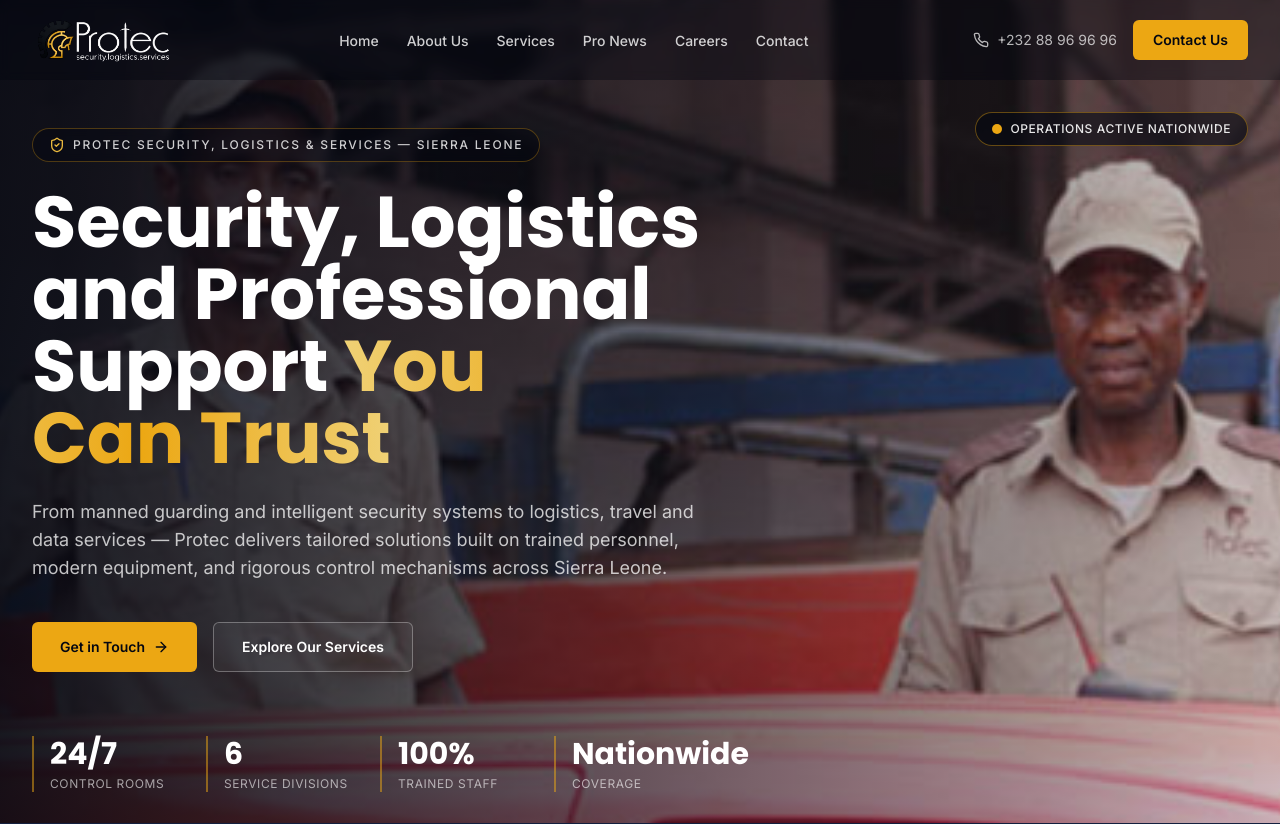
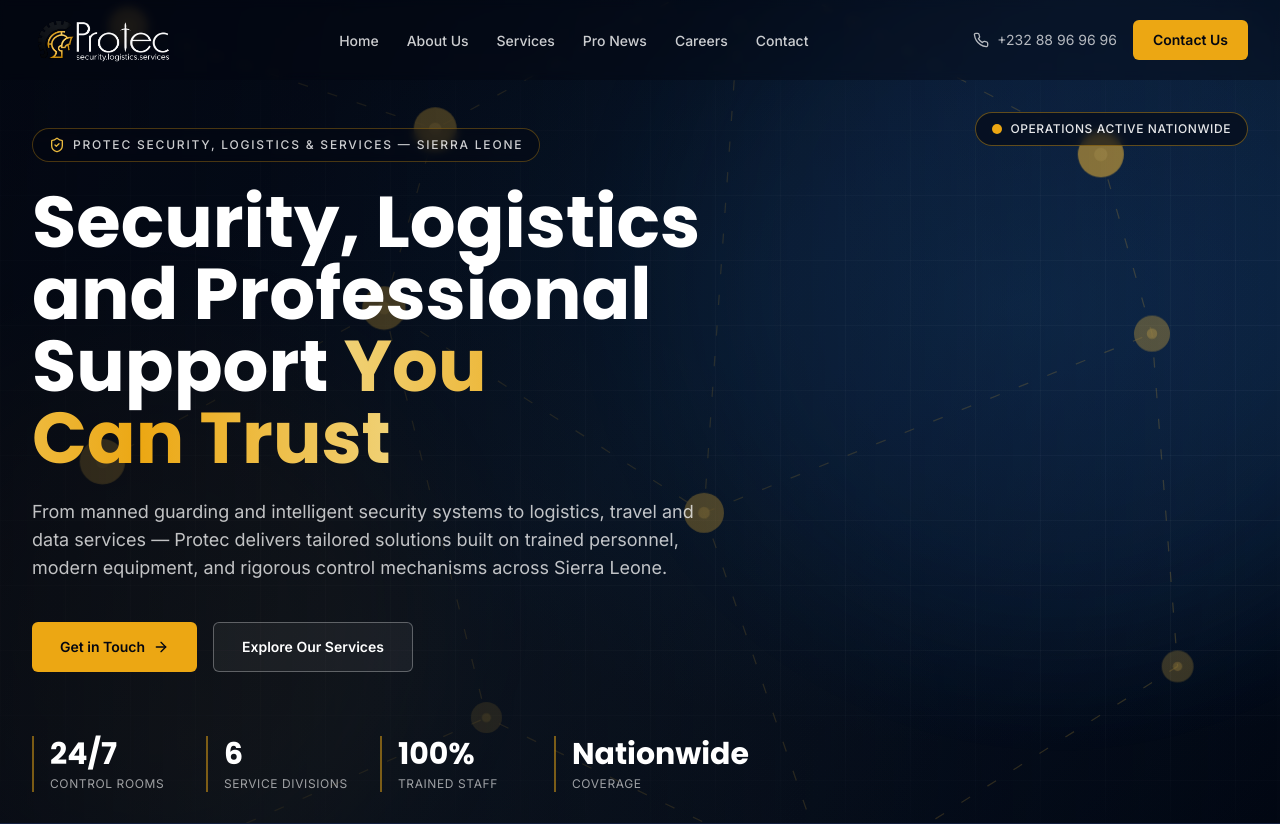
Before and after one commit to araia01/protec-security-website, a Next.js app: page / in a window 1280 px wide. Shown: the top 824 px of the page. Built offline with nearby package versions, Linux system fonts and the light colour scheme.

Commit message:
Replace hero slideshow with animated security network

```diff
--- a/app/globals.css
+++ b/app/globals.css
@@ -255,3 +255,109 @@
 ::-webkit-scrollbar-thumb:hover {
   background: hsl(var(--gold-600));
 }
+
+/* =========================================
+   PROTEC DIGITAL SECURITY NETWORK
+   Hero background animations
+========================================= */
+
+.protec-network-bg {
+  background:
+    radial-gradient(
+      ellipse at 80% 35%,
+      rgba(20, 65, 105, 0.42),
+      transparent 55%
+    ),
+    radial-gradient(
+      ellipse at 15% 85%,
+      rgba(212, 160, 40, 0.08),
+      transparent 50%
+    ),
+    linear-gradient(
+      135deg,
+      #030916 0%,
+      #08172b 50%,
+      #020712 100%
+    );
+}
+
+.protec-network-grid {
+  background-image:
+    linear-gradient(rgba(255, 255, 255, 0.035) 1px, transparent 1px),
+    linear-gradient(90deg, rgba(255, 255, 255, 0.035) 1px, transparent 1px);
+
+  background-size: 65px 65px;
+  mask-image: linear-gradient(to bottom, transparent, black 25%, black 75%, transparent);
+  -webkit-mask-image: linear-gradient(to bottom, transparent, black 25%, black 75%, transparent);
+}
+
+.protec-network-line {
+  stroke-dasharray: 8 16;
+  animation: protec-network-flow 18s linear infinite;
+}
+
+.protec-network-node {
+  animation: protec-network-pulse 4s ease-in-out infinite;
+  transform-box: fill-box;
+  transform-origin: center;
+}
+
+.protec-network-glow {
+  animation: protec-network-glow 8s ease-in-out infinite alternate;
+}
+
+@keyframes protec-network-flow {
+  from {
+    stroke-dashoffset: 0;
+  }
+
+  to {
+    stroke-dashoffset: -240;
+  }
+}
+
+@keyframes protec-network-pulse {
+  0%, 100% {
+    opacity: 0.35;
+    transform: scale(1);
+  }
+
+  50% {
+    opacity: 1;
+    transform: scale(1.5);
+  }
+}
+
+@keyframes protec-network-glow {
+  from {
+    opacity: 0.3;
+    transform: scale(0.9);
+  }
+
+  to {
+    opacity: 0.7;
+    transform: scale(1.1);
+  }
+}
+
+/* Mobile optimization */
+
+@media (max-width: 767px) {
+  .protec-network-grid {
+    background-size: 42px 42px;
+  }
+
+  .protec-network-glow {
+    animation-duration: 12s;
+  }
+}
+
+/* Accessibility: respect reduced-motion preferences */
+
+@media (prefers-reduced-motion: reduce) {
+  .protec-network-line,
+  .protec-network-node,
+  .protec-network-glow {
+    animation: none;
+  }
+}
--- a/components/site/hero.tsx
+++ b/components/site/hero.tsx
@@ -1,17 +1,6 @@
 'use client';
 
-import { useEffect, useState } from 'react';
-import Image from 'next/image';
 import { ShieldCheck, ArrowRight, Phone } from 'lucide-react';
-
-const slides = [
-  { src: '/slideshow/1.jpg', alt: 'Protec security and logistics operations' },
-  { src: '/slideshow/2.jpg', alt: 'Protec professional security services' },
-  { src: '/slideshow/3.jpg', alt: 'Protec guarding and protection' },
-  { src: '/slideshow/4.jpg', alt: 'Protec logistics and support' },
-  { src: '/slideshow/5.jpg', alt: 'Protec security personnel on duty' },
-  { src: '/slideshow/6.jpg', alt: 'Protec operations in Sierra Leone' },
-];
 
 const stats = [
   { value: '24/7', label: 'Control Rooms' },
@@ -21,40 +10,93 @@ const stats = [
 ];
 
 export default function Hero() {
-  const [activeSlide, setActiveSlide] = useState(0);
-
-  useEffect(() => {
-    const timer = setInterval(() => {
-      setActiveSlide((prev) => (prev + 1) % slides.length);
-    }, 6000);
-    return () => clearInterval(timer);
-  }, []);
-
   return (
     <section
       id="home"
       className="relative min-h-screen flex items-center overflow-hidden"
     >
-      <div className="absolute inset-0 z-0">
-        {slides.map((slide, i) => (
-          <div
-            key={slide.src}
-            className={`absolute inset-0 transition-opacity duration-1000 ${
-              i === activeSlide ? 'opacity-100' : 'opacity-0'
-            }`}
-          >
-            <Image
-  src={slide.src}
-  alt={slide.alt}
-  fill
-  priority={i === 0}
-  quality={100}
-  className="object-cover md:scale-105 md:animate-ken-burns"
-  sizes="100vw"
-/>
-          </div>
-        ))}
-        <div className="absolute inset-0 hero-overlay-left" />
+      <div
+        className="absolute inset-0 z-0 protec-network-bg overflow-hidden"
+        aria-hidden="true"
+      >
+        <div className="absolute inset-0 protec-network-grid" />
+
+        <div className="absolute -top-20 -right-32 w-[400px] h-[400px] md:w-[700px] md:h-[700px] rounded-full bg-blue-500/10 blur-3xl protec-network-glow" />
+
+        <div className="absolute bottom-0 -left-24 w-[280px] h-[280px] md:w-[500px] md:h-[500px] rounded-full bg-gold-500/10 blur-3xl protec-network-glow" />
+
+        <svg
+          className="absolute inset-0 w-full h-full opacity-70"
+          viewBox="0 0 1000 1000"
+          preserveAspectRatio="xMidYMid slice"
+          fill="none"
+          xmlns="http://www.w3.org/2000/svg"
+        >
+          <g stroke="#D4A83F" strokeWidth="1" opacity="0.35">
+            <path
+              className="protec-network-line"
+              d="M100 180 L340 260 L580 130 L860 280"
+            />
+            <path
+              className="protec-network-line"
+              d="M80 520 L300 400 L550 560 L900 420"
+            />
+            <path
+              className="protec-network-line"
+              d="M130 830 L380 720 L650 850 L920 680"
+            />
+            <path
+              className="protec-network-line"
+              d="M340 260 L300 400 L380 720"
+            />
+            <path
+              className="protec-network-line"
+              d="M580 130 L550 560 L650 850"
+            />
+            <path
+              className="protec-network-line"
+              d="M860 280 L900 420 L920 680"
+            />
+          </g>
+
+          <g fill="#E5B84B">
+            {[
+              [100, 180],
+              [340, 260],
+              [580, 130],
+              [860, 280],
+              [80, 520],
+              [300, 400],
+              [550, 560],
+              [900, 420],
+              [130, 830],
+              [380, 720],
+              [650, 850],
+              [920, 680],
+            ].map(([cx, cy], index) => (
+              <g key={index}>
+                <circle
+                  cx={cx}
+                  cy={cy}
+                  r="12"
+                  fill="#D4A83F"
+                  opacity="0.12"
+                  className="protec-network-node"
+                  style={{ animationDelay: `${index * 0.3}s` }}
+                />
+                <circle
+                  cx={cx}
+                  cy={cy}
+                  r="3.5"
+                  className="protec-network-node"
+                  style={{ animationDelay: `${index * 0.3}s` }}
+                />
+              </g>
+            ))}
+          </g>
+        </svg>
+
+        <div className="absolute inset-0 bg-gradient-to-r from-navy-950/75 via-navy-950/40 to-transparent" />
       </div>
 
       <div className="absolute top-28 right-4 sm:right-8 z-10 hidden md:flex flex-col items-end gap-3">
@@ -124,21 +166,6 @@ export default function Hero() {
         </div>
       </div>
 
-      <div className="absolute bottom-6 left-1/2 -translate-x-1/2 z-10 hidden sm:flex gap-2">
-        {slides.map((_, i) => (
-          <button
-            key={i}
-            onClick={() => setActiveSlide(i)}
-            aria-label={`Go to slide ${i + 1}`}
-            className={`h-1.5 rounded-full transition-all duration-300 ${
-              i === activeSlide
-                ? 'w-8 bg-gold-500'
-                : 'w-3 bg-white/30 hover:bg-white/50'
-            }`}
-          />
-        ))}
-      </div>
-
       <div className="absolute bottom-0 left-0 right-0 z-10">
         <div className="bg-navy-950/80 backdrop-blur-sm border-t border-navy-700">
           <div className="container mx-auto px-4 sm:px-6 lg:px-8 py-3 sm:py-4">
```
